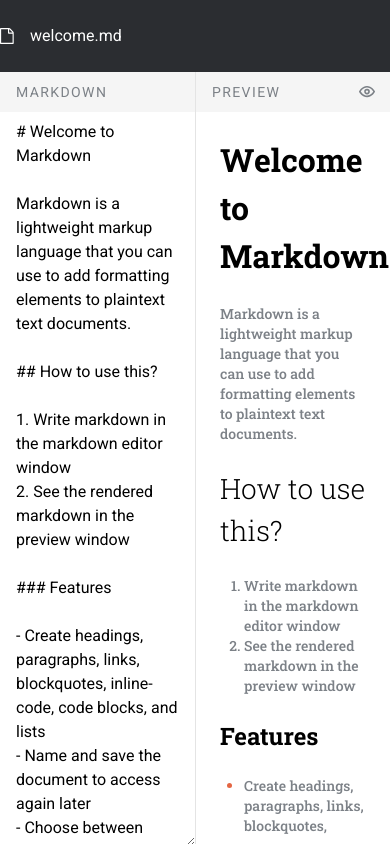
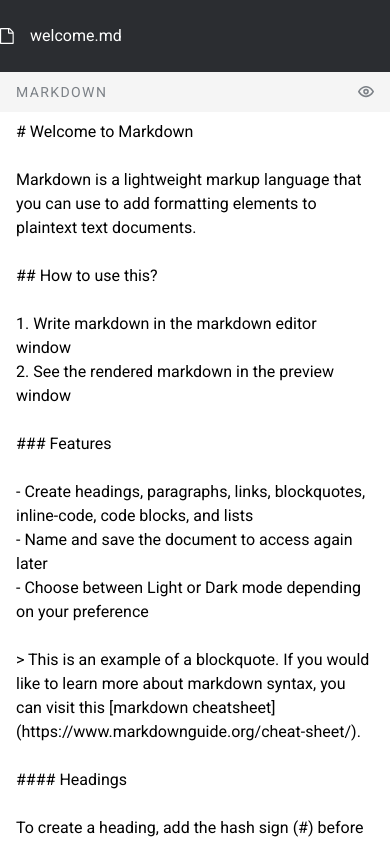
Before and after one commit to ltk55/in-browser-markdown-editor, a React (Vite) app: page / in a window 390 px wide. Shown: the top 844 px of the page. Built offline with nearby package versions, Linux system fonts and the light colour scheme.

Commit message:
style: add responsiveness for mobile and tablet size

```diff
--- a/src/App.tsx
+++ b/src/App.tsx
@@ -13,7 +13,7 @@ function App() {
       <Header />
       <div
         className={`grid h-screen w-full ${
-          displayPreviewOnly ? "grid-cols-1" : "grid-cols-2"
+          displayPreviewOnly ? "grid-cols-1" : "md:grid-cols-2"
         }`}
       >
         <MarkdownEditor />
--- a/src/components/MarkdownEditor.tsx
+++ b/src/components/MarkdownEditor.tsx
@@ -1,9 +1,16 @@
+import IconShowPreview from "../assets/icon-show-preview.svg";
 import useDocumentStore from "../store/documentStore";
 
 export default function MarkdownEditor(): JSX.Element {
-  const [displayPreviewOnly, documents, setDocuments, currentDocumentId] =
-    useDocumentStore((state) => [
+  const [
+    displayPreviewOnly,
+    setDisplayPreviewOnly,
+    documents,
+    setDocuments,
+    currentDocumentId,
+  ] = useDocumentStore((state) => [
     state.displayPreviewOnly,
+    state.setDisplayPreviewOnly,
     state.documents,
     state.setDocuments,
     state.currentDocumentId,
@@ -27,13 +34,22 @@ export default function MarkdownEditor(): JSX.Element {
     >
       <div
         role="heading"
-        className="my-auto flex h-10 items-center bg-neutral-200 pl-4 text-sm font-medium tracking-widest text-neutral-500"
+        className="my-auto flex h-10 items-center justify-between bg-neutral-200 px-4 pl-4"
       >
+        <span className="text-sm font-medium tracking-widest text-neutral-500">
           MARKDOWN
+        </span>
+
+        <button
+          onClick={() => setDisplayPreviewOnly(!displayPreviewOnly)}
+          className="md:hidden"
+        >
+          <img src={IconShowPreview} alt="display markdown preview only" />
+        </button>
       </div>
 
       <textarea
-        className="mb-4 min-h-[calc(100vh-110px)] w-full bg-neutral-100 p-4 pt-2"
+        className="mb-4 min-h-[calc(100vh-110px)] w-full resize-none border-none bg-neutral-100 p-4 pt-2 outline-none"
         value={currentDocument ? currentDocument.content : ""}
         onChange={handleContentChange}
       />
--- a/src/components/Preview.tsx
+++ b/src/components/Preview.tsx
@@ -27,7 +27,7 @@ export default function Preview(): JSX.Element {
     <section className="flex h-[calc(100vh-65px)] flex-col border-l border-neutral-300 pb-4">
       <div
         role="heading"
-        className={`fixed flex h-10  items-center justify-between bg-neutral-200 px-4 py-3 ${
+        className={`fixed flex h-10 items-center justify-between bg-neutral-200 px-4 py-3 ${
           displayPreviewOnly ? "w-full" : "w-1/2"
         }`}
       >
@@ -48,7 +48,7 @@ export default function Preview(): JSX.Element {
 
       <Markdown
         className={`preview-markdown mt-10 overflow-y-auto p-6 ${
-          displayPreviewOnly ? "px-[calc(100vw-70vw)]" : ""
+          displayPreviewOnly ? "md:px-12 lg:px-[calc(100vw-70vw)]" : ""
         }`}
       >
         {getContentById(currentDocumentId, documents)}
```
Lines whose indentation alone changed are shown as unchanged.
